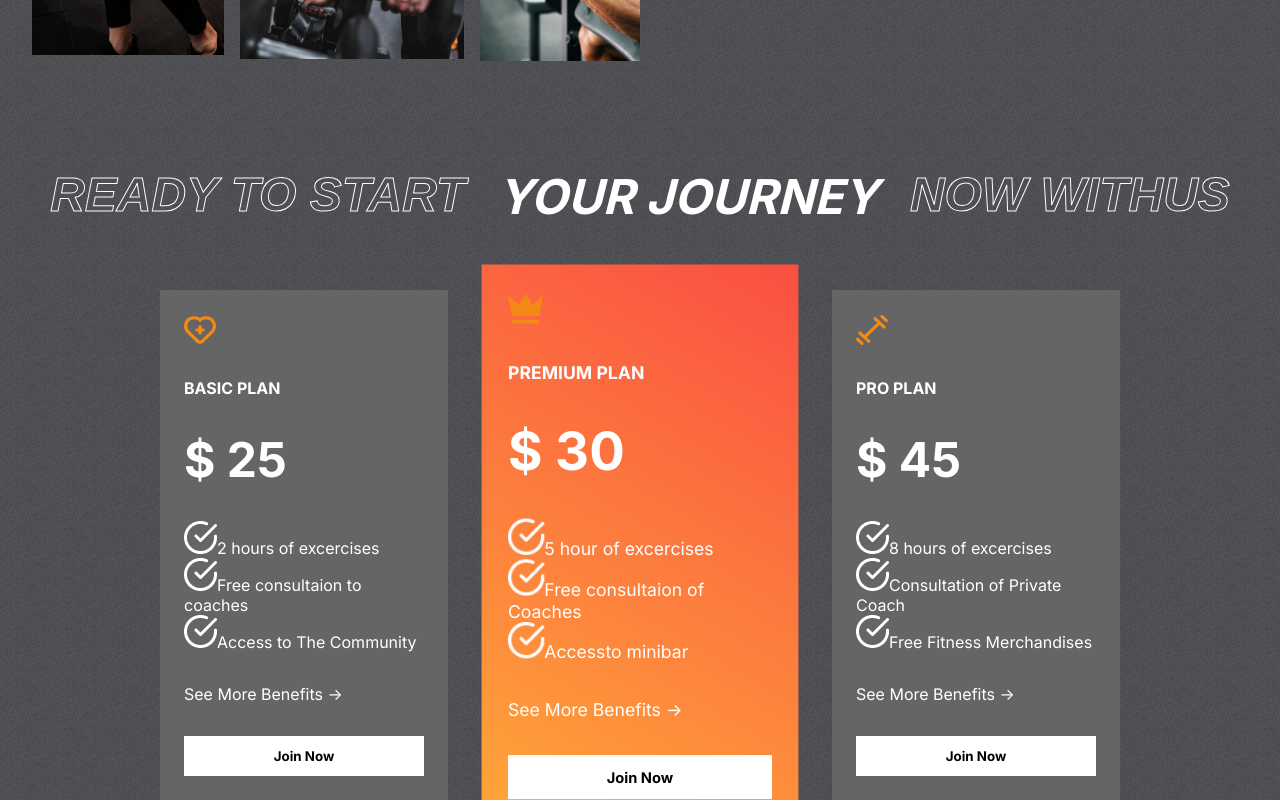
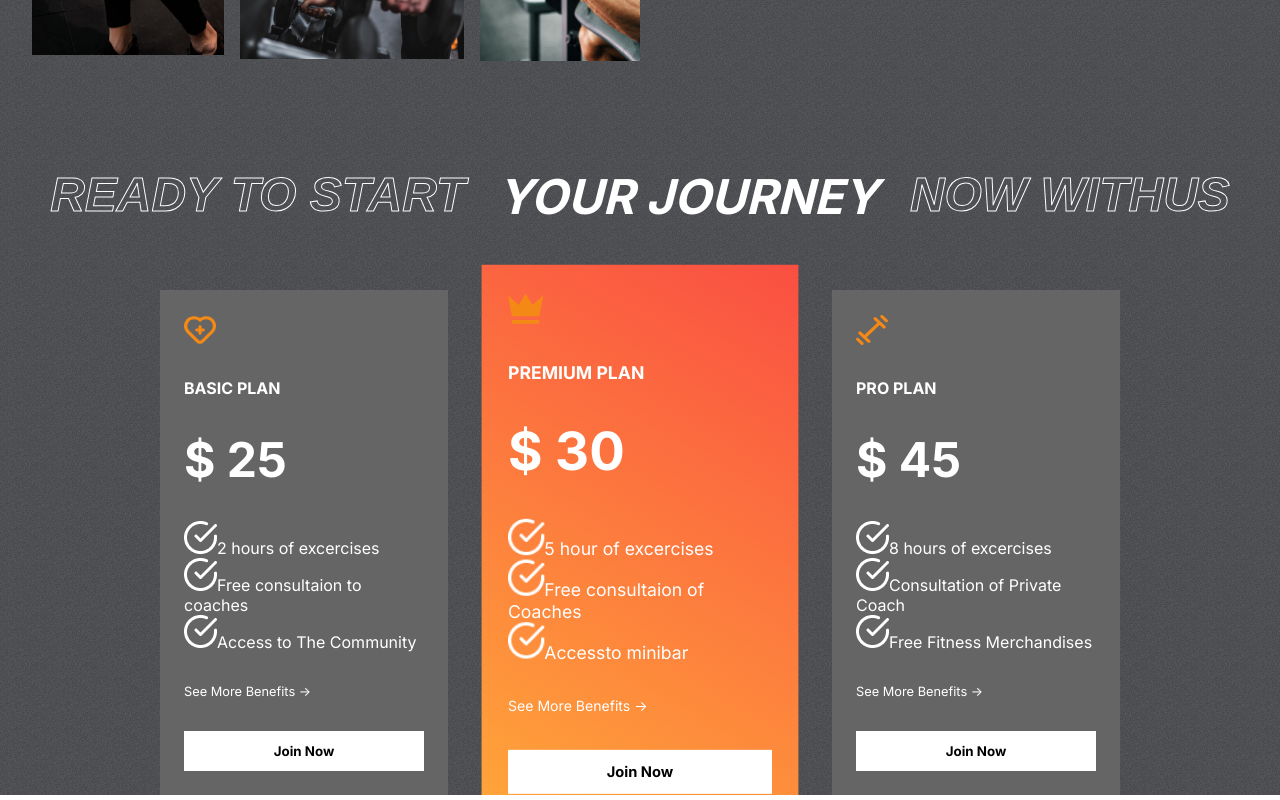
Before and after one commit to pallab17/Fithelp.o, a React (Create React App) app: page / in a window 1280 px wide. Shown: the part 1732-2532 px from the top of the page. Built offline with nearby package versions, Linux system fonts and the light colour scheme.

Commit message:
files updated

```diff
--- a/src/components/Plans/Plans.css
+++ b/src/components/Plans/Plans.css
@@ -41,3 +41,7 @@
     font-size: 3rem;
     font-weight: bold;
 }
+.plan>:nth-child(5){
+    font-size: 0.8rem;
+
+}
```
